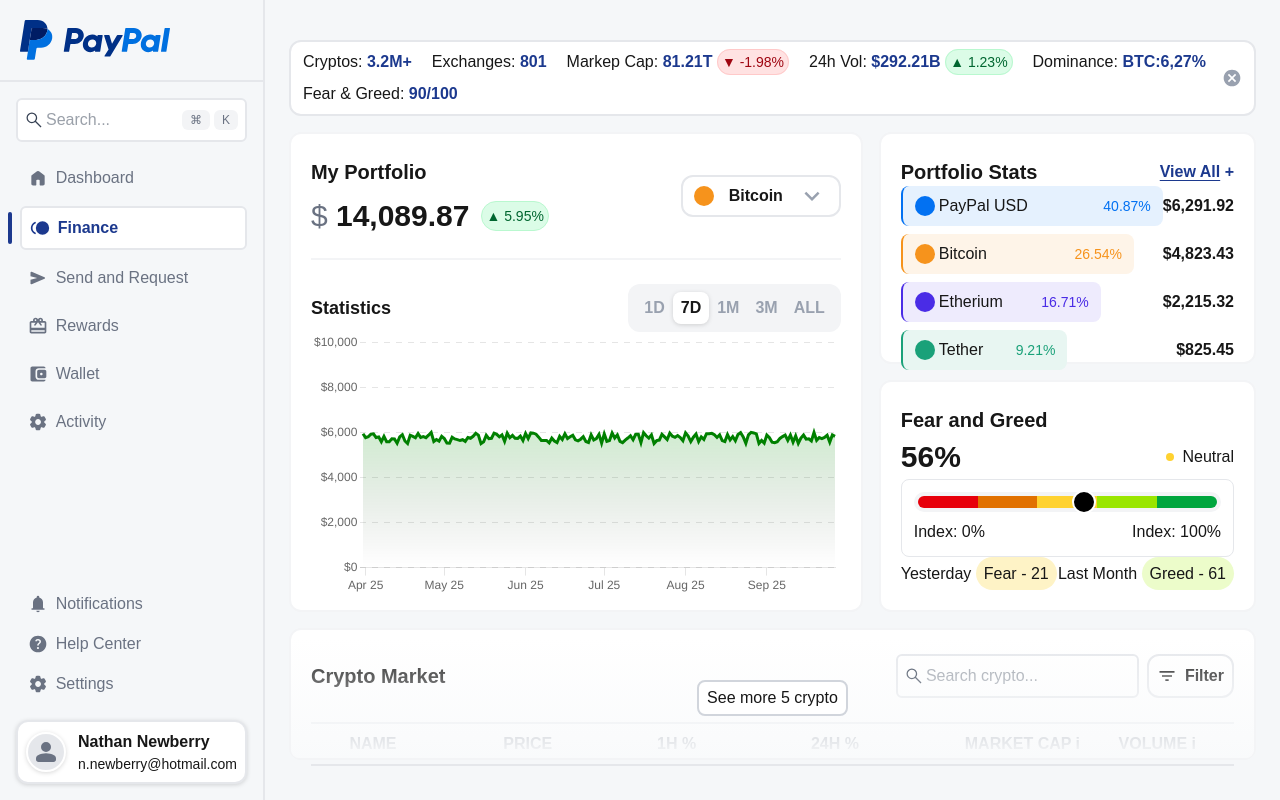
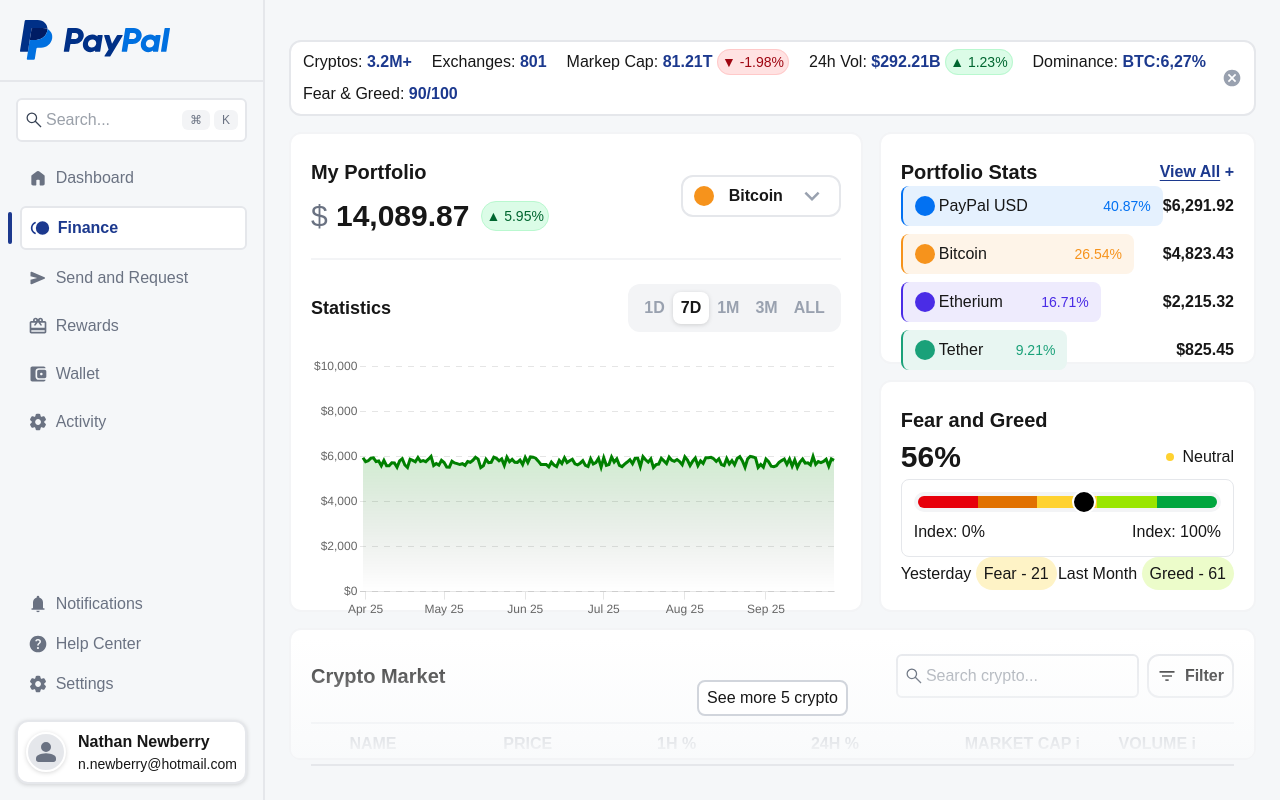
Before and after one commit to doublN/finance-dashboard, a Next.js app: page / in a window 1280 px wide. Built offline with nearby package versions, Linux system fonts and the light colour scheme.

Commit message:
styling adjustments

```diff
--- a/src/components/StatisticsTable.tsx
+++ b/src/components/StatisticsTable.tsx
@@ -133,10 +133,11 @@ export function StatisticsTable() {
 
   return (
     <div>
-      <div className="flex items-center justify-between">
+      <div className="flex items-center mb-6 justify-between">
         <h4 className="font-semibold text-lg">Statistics</h4>
         <StatisticsTableRangeWidget />
       </div>
+      <div className="max-h-[40vh]">
         <Line
           data={{
             datasets: [
@@ -153,7 +154,12 @@ export function StatisticsTable() {
                     chartArea: { top, bottom },
                   } = context.chart;
 
-                const gradientBg = ctx.createLinearGradient(0, top, 0, bottom);
+                  const gradientBg = ctx.createLinearGradient(
+                    0,
+                    top,
+                    0,
+                    bottom
+                  );
                   gradientBg.addColorStop(0, "rgba(0, 255, 0, 0.3)");
                   gradientBg.addColorStop(1, "transparent");
                   return gradientBg;
@@ -223,5 +229,6 @@ export function StatisticsTable() {
           }}
         />
       </div>
+    </div>
   );
 }
```
Lines whose indentation alone changed are shown as unchanged.
